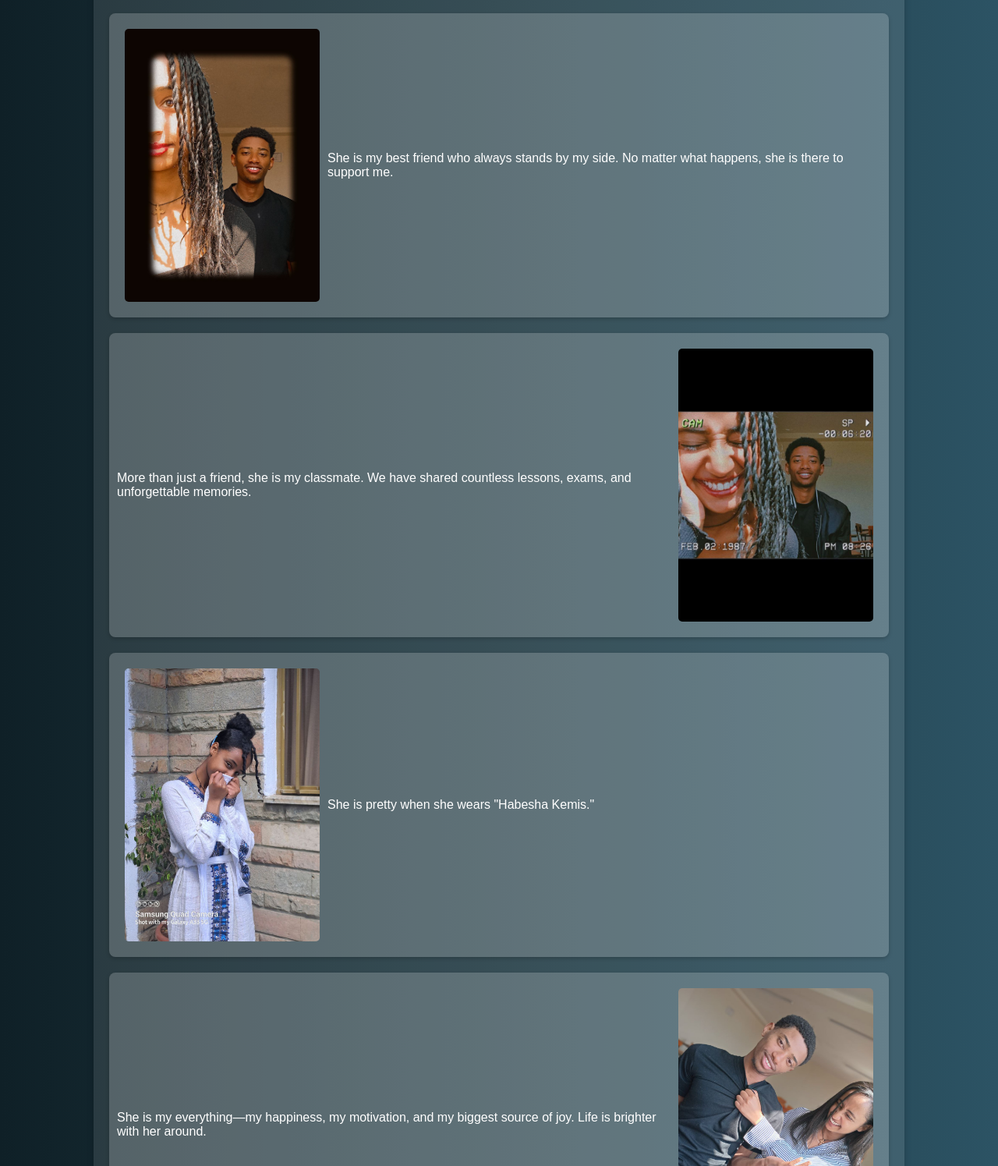
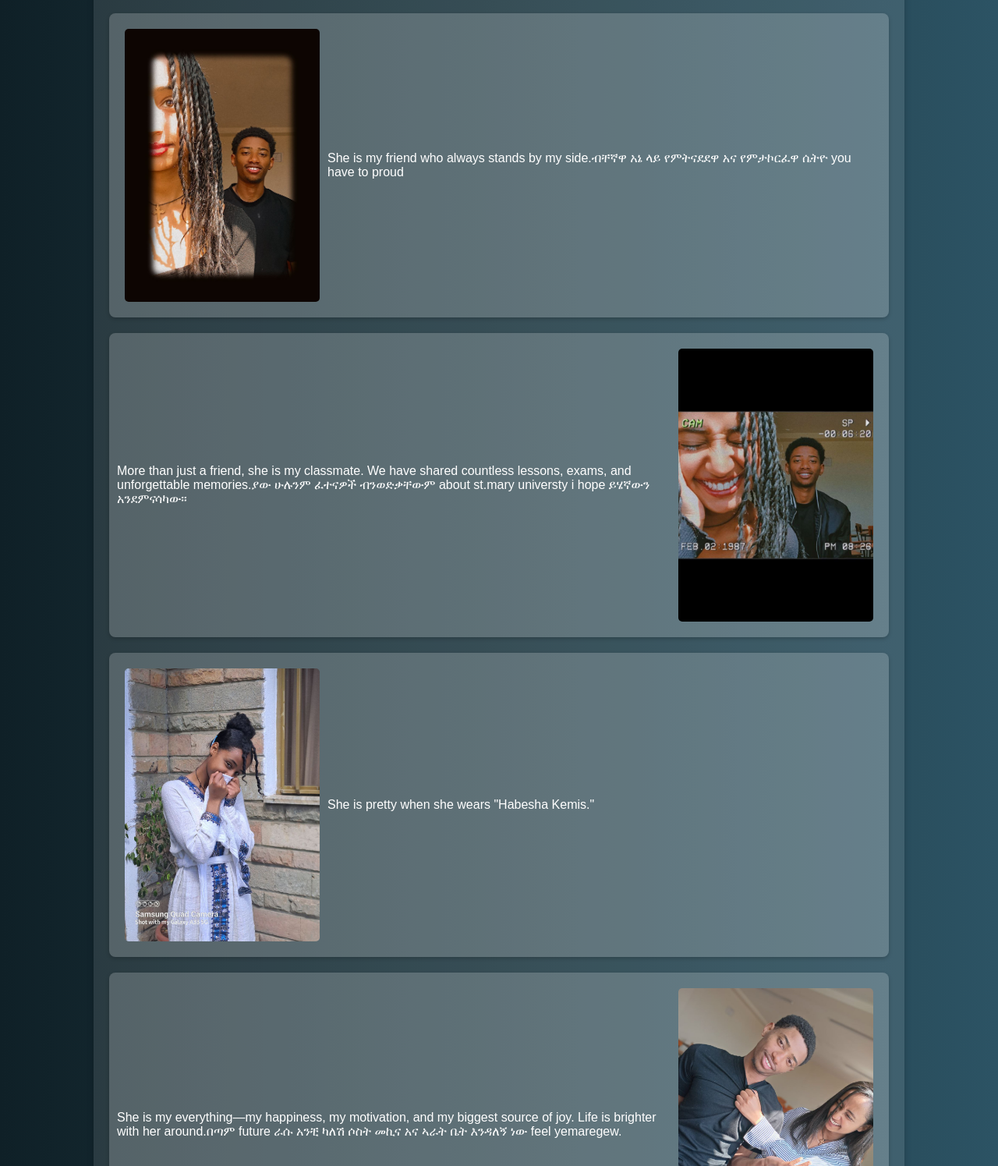
Before and after one commit to jordantadele/Year, a plain HTML site: page index.html in a window 1280 px wide. Shown: the part 105-1600 px from the top of the page at 78% size. Drawn offline with Linux system fonts and the light colour scheme.

Commit message:
Update index.html

```diff
--- a/index.html
+++ b/index.html
@@ -70,12 +70,12 @@
 
     <div class="section">
       <img src="yy.jpg" alt="Photo">
-      <p>She is my best friend who always stands by my side. No matter what happens, she is there to support me.</p>
+      <p>She is my friend who always stands by my side.ብቸኛዋ አኔ ላይ የምትናደደዋ አና የምታኮርፈዋ ሴትዮ you have to proud</p>
     </div>
 
     <div class="section">
       <p>More than just a friend, she is my classmate. We have shared countless lessons, exams, and unforgettable
-        memories.</p>
+        memories.ያው ሁሉንም ፈተናዎች ብንወድቃቸውም about st.mary universty i hope ይሄኛውን አንደምናሳካው።</p>
       <img src="yy2.jpg" alt="Photo">
     </div>
 
@@ -86,7 +86,7 @@
 
     <div class="section">
       <p>She is my everything—my happiness, my motivation, and my biggest source of joy. Life is brighter with her
-        around.</p>
+        around.በጣም future ራሱ አንቺ ካለሽ ሶስት መኪና አና ኣራት ቤት እንዳለኝ ነው feel yemaregew.</p>
       <img src="yy7.jpg" alt="Photo">
     </div>
 
@@ -100,7 +100,7 @@
     </div>
 
     <div class="section">
-      <p>She makes me laugh even in my toughest moments. Every second with her is filled with happiness and smiles.</p>
+      <p>She makes me laugh even in my toughest moments. Every second with her is filled with happiness and smiles.ያው ሁሌ አንዲ አይኦንም ከባዱ የኩርፊያ ቀንሽ ከተነሳ ግን ከነኩርፊያሽ ትመቺኛለሽ. እየው ኣንቺን ከጣለብኝ አንድ አመት ሞላን</p>
       <video controls>
         <source src="yyvid2.mp4" type="video/mp4">
         Your browser does not support the video tag.
```
